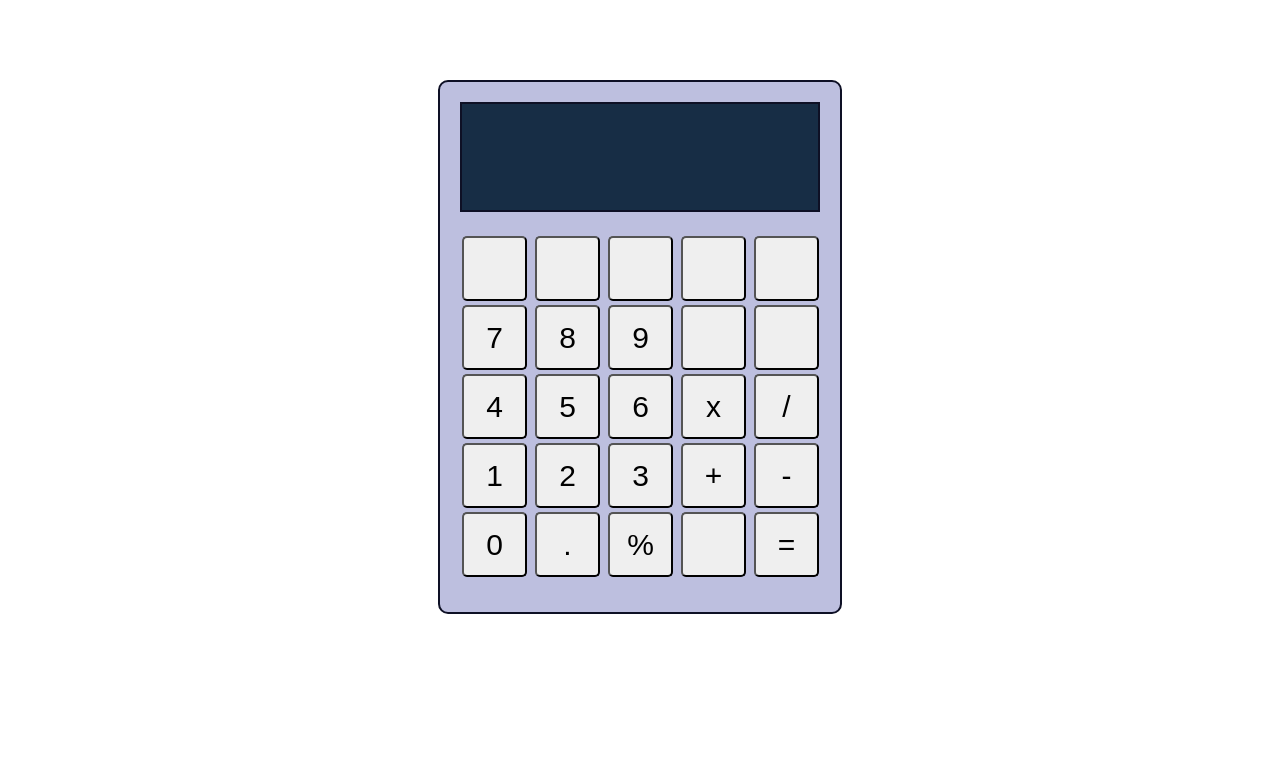
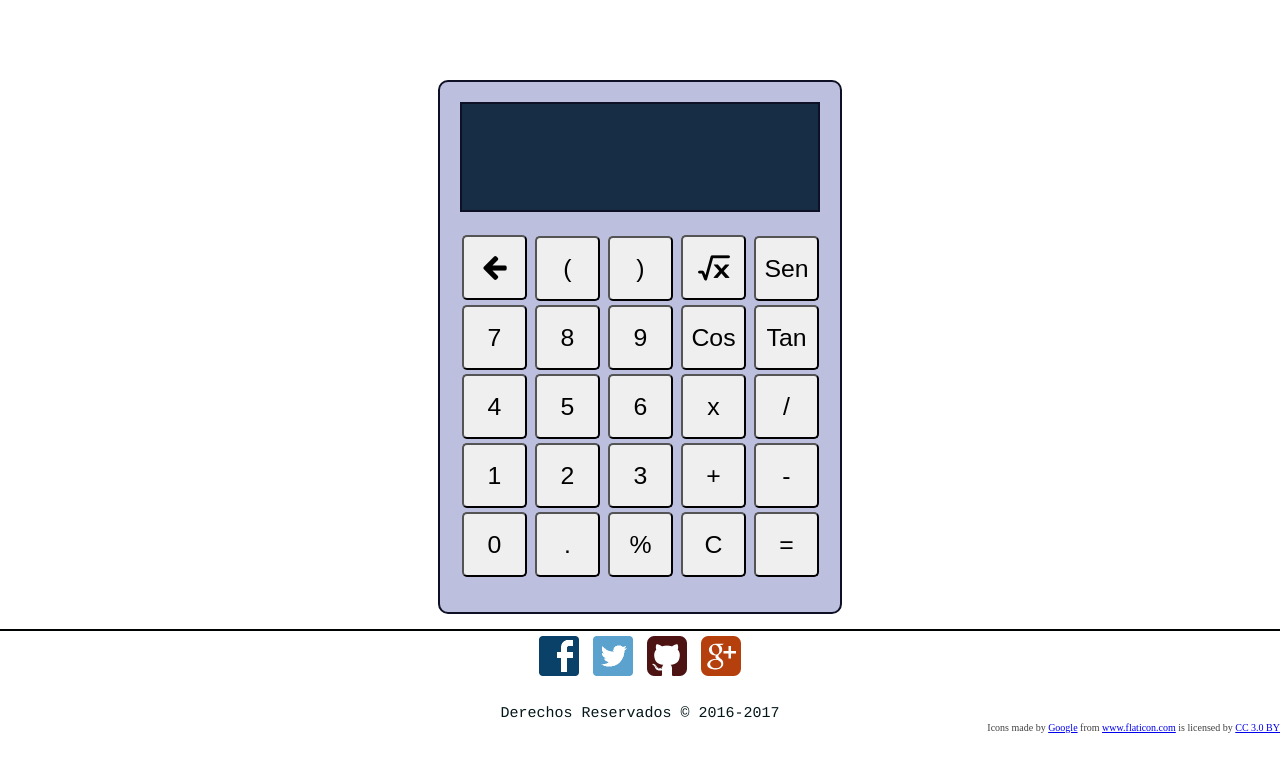
Before and after one commit to UDENAR-EDWIN/Calculadora_Web, a plain HTML site: page index.html in a window 1280 px wide. Drawn offline with Linux system fonts and the light colour scheme.

Commit message:
Diseño completo de la Calculadora y nuevos enlaces en el footer como material informativo

```diff
--- a/css/style.css
+++ b/assets/css/style.css
@@ -36,5 +36,41 @@ div {
   margin: 2px 6px 0 0;
   border-radius: 5px;
   font-family: sans-serif;
-  font-size: 30px;
+  font-size: 155%;
 }
+
+footer {
+  border-top: 2px solid #010302;
+  margin-top: 15px;
+  text-align: center;
+}
+
+.copy-right {
+  font-family: courier;
+  font-size: 15px;
+  color: #041618;
+}
+
+.reference {
+  float: right;
+  font-size: 10px;
+  color: #414241;
+  border: none;
+}
+
+a>img {
+  width: 40px;
+  margin: 5px;
+}
+
+.social-network {
+  display: inline-block;
+}
+
+.bt-image {
+  background-repeat:no-repeat;
+  height:65px;
+  width:65px;
+  border-radius: 5px;
+  background-position:center;
+}
--- a/index.html
+++ b/index.html
@@ -3,25 +3,25 @@
 <head>
   <meta charset="UTF-8">
   <title>Calculadora</title>
-  <link rel="stylesheet" href="css/style.css">
+  <link rel="stylesheet" href="assets/css/style.css">
 </head>
 <body>
   <div class="calculadora">
     <div class="result"></div>
     <table class="tsimb">
       <tr>
-        <td><input type="button" value="" id="" class="dbutton"></td>
-        <td><input type="button" value="" id="" class="dbutton"></td>
-        <td><input type="button" value="" id="" class="dbutton"></td>
-        <td><input type="button" value="" id="" class="dbutton"></td>
-        <td><input type="button" value="" id="" class="dbutton"></td>
+        <td><input style="background-image: url(assets/images/delete.png);" class="bt-image" type="button" id="" class="dbutton"></td>
+        <td><input type="button" value="(" id="" class="dbutton"></td>
+        <td><input type="button" value=")" id="" class="dbutton"></td>
+        <td><input style="background-image: url(assets/images/root.png);" class="bt-image" type="button" id="" class="dbutton"></td>
+        <td><input type="button" value="Sen" id="" class="dbutton"></td>
       </tr>
       <tr>
         <td><input type="button" value="7" id="" class="dbutton"></td>
         <td><input type="button" value="8" id="" class="dbutton"></td>
         <td><input type="button" value="9" id="" class="dbutton"></td>
-        <td><input type="button" value="" id="" class="dbutton"></td>
-        <td><input type="button" value="" id="" class="dbutton"></td>
+        <td><input type="button" value="Cos" id="" class="dbutton"></td>
+        <td><input type="button" value="Tan" id="" class="dbutton"></td>
       </tr>
       <tr>
         <td><input type="button" value="4" id="" class="dbutton"></td>
@@ -41,10 +41,20 @@
         <td><input type="button" value="0" id="" class="dbutton"></td>
         <td><input type="button" value="." id="" class="dbutton"></td>
         <td><input type="button" value="%" id="" class="dbutton"></td>
-        <td><input type="button" value="" id="" class="dbutton"></td>
+        <td><input type="button" value="C" id="" class="dbutton"></td>
         <td><input type="button" value="=" id="" class="dbutton"></td>
       </tr>
     </table>
   </div>
+  <footer>
+    <ul>
+      <li class="social-network"><a href="https://www.facebook.com/EDWINIMP3"><img src="assets/images/facebook.png"></a></li>
+      <li class="social-network"><a href="https://twitter.com/EDWINIMP3"><img src="assets/images/twitter.png"></a></li>
+      <li class="social-network"><a href="https://github.com/NIMP3"><img src="assets/images/github.png"></a></li>
+      <li class="social-network"><a href="https://plus.google.com/+YOVANNYORBES"><img src="assets/images/google-plus.png"></a></li>
+    </ul><br>
+    <small class="copy-right">Derechos Reservados &copy; 2016-2017</small><br>
+    <div class="reference">Icons made by <a href="http://www.flaticon.com/authors/google" title="Google">Google</a> from <a href="http://www.flaticon.com" title="Flaticon">www.flaticon.com</a> is licensed by <a href="http://creativecommons.org/licenses/by/3.0/" title="Creative Commons BY 3.0" target="_blank">CC 3.0 BY</a></div>
+  </footer>
 </body>
 </html>
```
Also changed, not shown: assets/images/delete.png (added), assets/images/facebook.png (added), assets/images/github.png (added), assets/images/google-plus.png (added), assets/images/root.png (added), assets/images/twitter.png (added).
